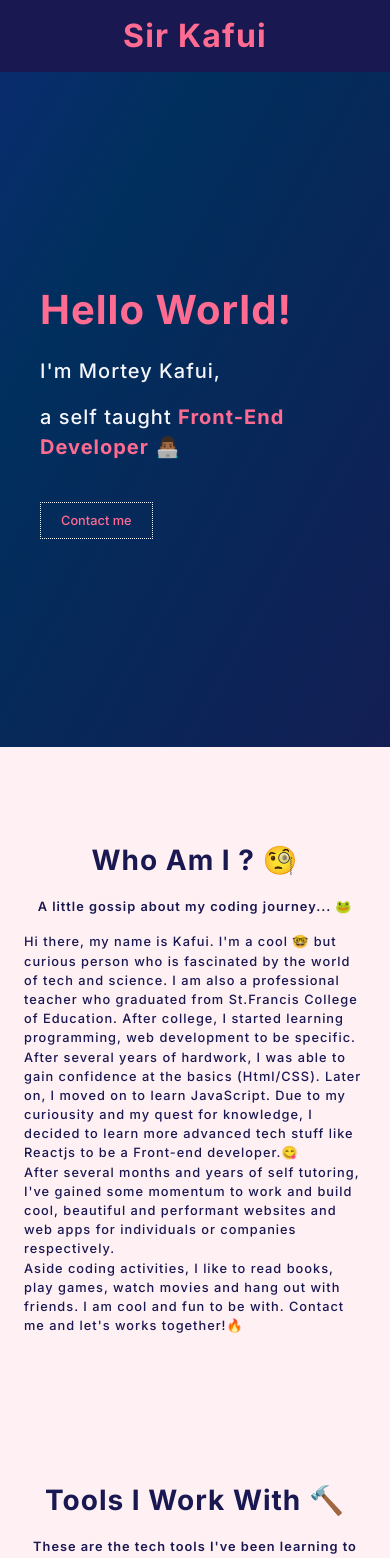
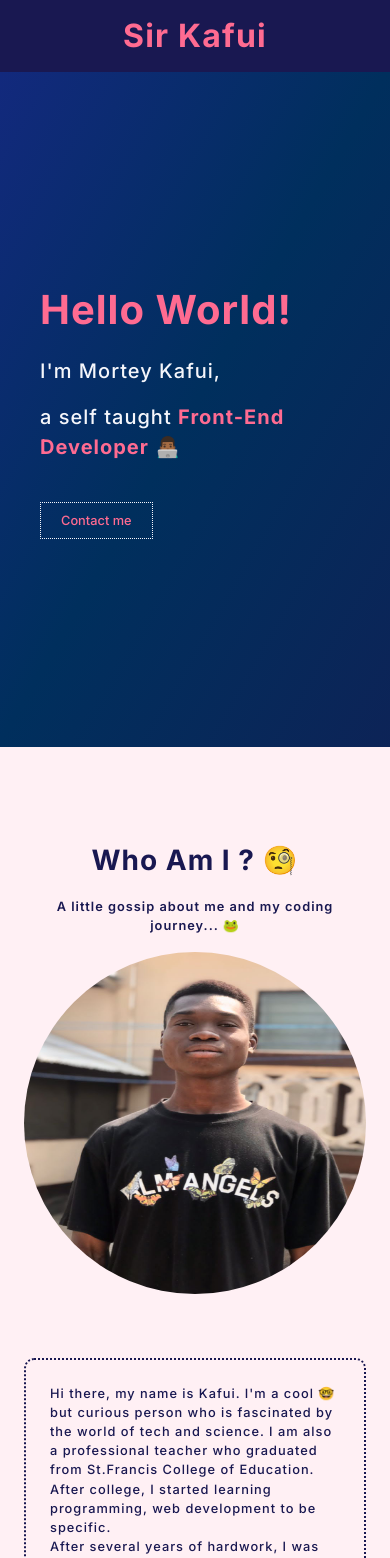
Before and after one commit to MorteyKafui/sir-kafui-portfolio, a Next.js app: page / in a window 390 px wide. Shown: the top 1558 px of the page. Built offline with nearby package versions, Linux system fonts and the light colour scheme; some icons are missing.

Commit message:
add about img

```diff
--- a/components/About/About.jsx
+++ b/components/About/About.jsx
@@ -1,3 +1,4 @@
+import Image from 'next/image';
 import styles from './About.module.css';
 
 const About = () => {
@@ -6,7 +7,7 @@ const About = () => {
       <div className='main-container'>
         <h2>Who Am I ? 🧐</h2>
         <p className='description'>
-          A little gossip about my coding journey... 🐸
+          A little gossip about me and my coding journey... 🐸
         </p>
         <div className={styles.aboutMe}>
           <p className={styles.text}>
@@ -29,6 +30,12 @@ const About = () => {
             movies and hang out with friends. I am cool and fun to be with.
             Contact me and let&apos;s works together!🔥
           </p>
+          <Image
+            src='/assets/kafui.jpg'
+            width={400}
+            height={400}
+            alt='kafui photo'
+          />
         </div>
       </div>
     </section>
--- a/components/About/About.module.css
+++ b/components/About/About.module.css
@@ -4,20 +4,47 @@
   padding: 10rem 0;
 }
 
+.aboutMe {
+  display: flex;
+  justify-content: space-between;
+  align-items: center;
+  gap: 3rem;
+}
+
 .aboutMe .text {
   display: flex;
   justify-content: center;
   align-items: center;
+  flex: 0 0 55%;
+  border: 2px dotted #191851;
+  padding: 3rem;
+  border-radius: 10px;
+}
+
+.aboutMe img {
+  border-radius: 50%;
 }
 
 @media screen and (max-width: 34em) {
   .aboutMe {
+    flex-direction: column;
     justify-content: flex-start;
+  }
+
+  .aboutMe .text {
+    order: 1;
+    margin: 5rem 0;
   }
 }
 
 @media screen and (max-width: 26em) {
   .aboutMe {
+    flex-direction: column;
     justify-content: flex-start;
   }
+
+  .aboutMe .text {
+    order: 1;
+    margin: 5rem 0;
+  }
 }
--- a/components/Skills/Skills.jsx
+++ b/components/Skills/Skills.jsx
@@ -18,37 +18,41 @@ const Skills = () => {
             {/* icon */}
             <h3>🛠️ JavaScript</h3>
           </div>
-          <div className='tool-2'>
+          <div className='tool-3'>
             {/* icon */}
             <h3>🛠️ TypeScript</h3>
           </div>
-          <div className='tool-3'>
+          <div className='tool-4'>
             {/* icon */}
             <h3>🛠️ Reactjs</h3>
           </div>
-          <div className='tool-4'>
+          <div className='tool-5'>
             {/* icon */}
             <h3>🛠️ Nextjs</h3>
           </div>
-          <div className='tool-5'>
+          <div className='tool-6'>
             {/* icon */}
             <h3>🛠️ TailwindCSS</h3>
           </div>
-          <div className='tool-5'>
+          <div className='tool-7'>
             {/* icon */}
             <h3>🛠️ Bootstrap</h3>
           </div>
-          <div className='tool-7'>
+          <div className='tool-8'>
             {/* icon */}
             <h3>🛠️ Git</h3>
           </div>
-          <div className='tool-6'>
+          <div className='tool-9'>
             {/* icon */}
             <h3>🛠️ Framer Motion</h3>
           </div>
-          <div className='tool-6'>
+          <div className='tool-10'>
             {/* icon */}
             <h3>🛠️ Material UI/MUI</h3>
+          </div>
+          <div className='tool-11'>
+            {/* icon */}
+            <h3>🛠️ Figma</h3>
           </div>
         </div>
       </div>
```
Also changed, not shown: public/assets/kafui.jpg (added).
